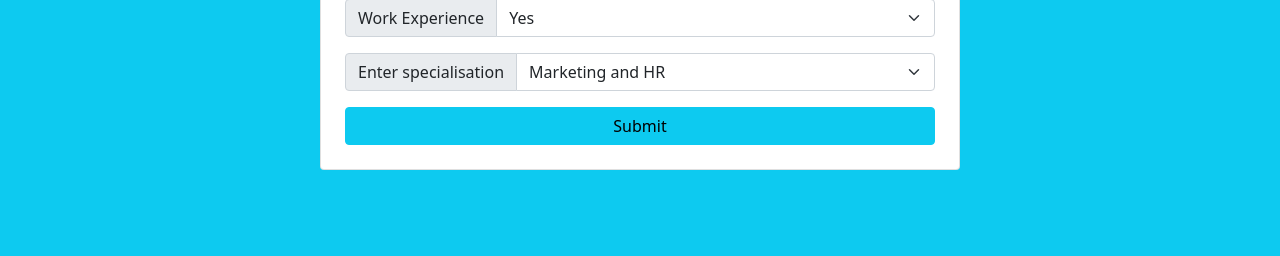
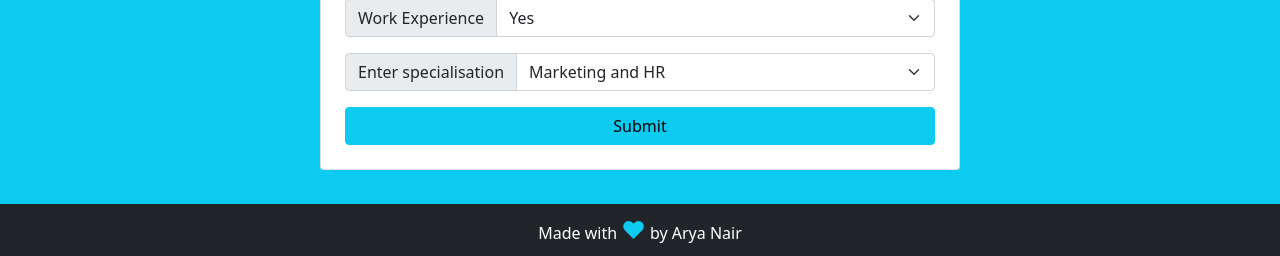
Before and after one commit to Arya-A-Nair/PlacementPredictor, a Flask app: page / in a window 1280 px wide. Shown: the part 544-800 px from the top of the page. Run offline with Flask 2, Linux system fonts and the light colour scheme; parts of the project's set-up code (start-up, migrations or seed data) failed here and were passed over.

Commit message:
feat: Add Credits footer

```diff
--- a/app/templates/index.html
+++ b/app/templates/index.html
@@ -17,11 +17,11 @@
 			crossorigin="anonymous"
 		/>
 	</head>
-	<body class="bg-info">
+	<body class="bg-info ">
 		<form
 			action="{{url_for('userInput')}}"
 			method="POST"
-			class="card  w-50 p-4"
+			class="card w-50 p-4"
 			style="
 				position: absolute;
 				top: 50vh;
@@ -33,7 +33,7 @@
 				<label class="input-group-text" for="inputGroupSelect01"
 					>Enter your gender</label
 				>
-				<select class="form-select" id="inputGroupSelect01" name="gender" >
+				<select class="form-select" id="inputGroupSelect01" name="gender">
 					<option value="1">Male</option>
 					<option value="0">Female</option>
 				</select>
@@ -45,6 +45,8 @@
 					class="form-control"
 					aria-label="10th marks"
 					name="10thMarks"
+					min="0"
+					max="100"
 					required
 				/>
 			</div>
@@ -131,5 +133,10 @@
 			</div>
 			<button type="submit" class="btn btn-info w-100">Submit</button>
 		</form>
+		<div class="bottom-0 position-absolute w-100 bg-dark text-white text-center py-2">
+			Made with
+			<span style="font-size: 150%;" class="text-info">♥</span>
+			by Arya Nair
+		</div>
 	</body>
 </html>
```
Also changed, not shown: 1 other file.
